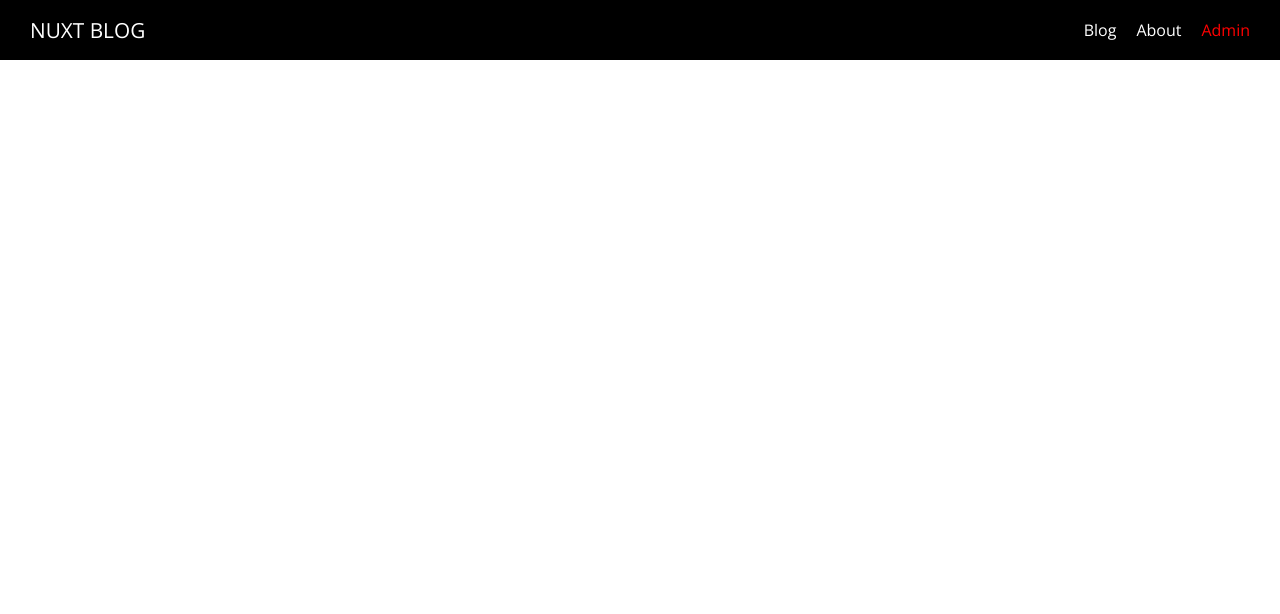
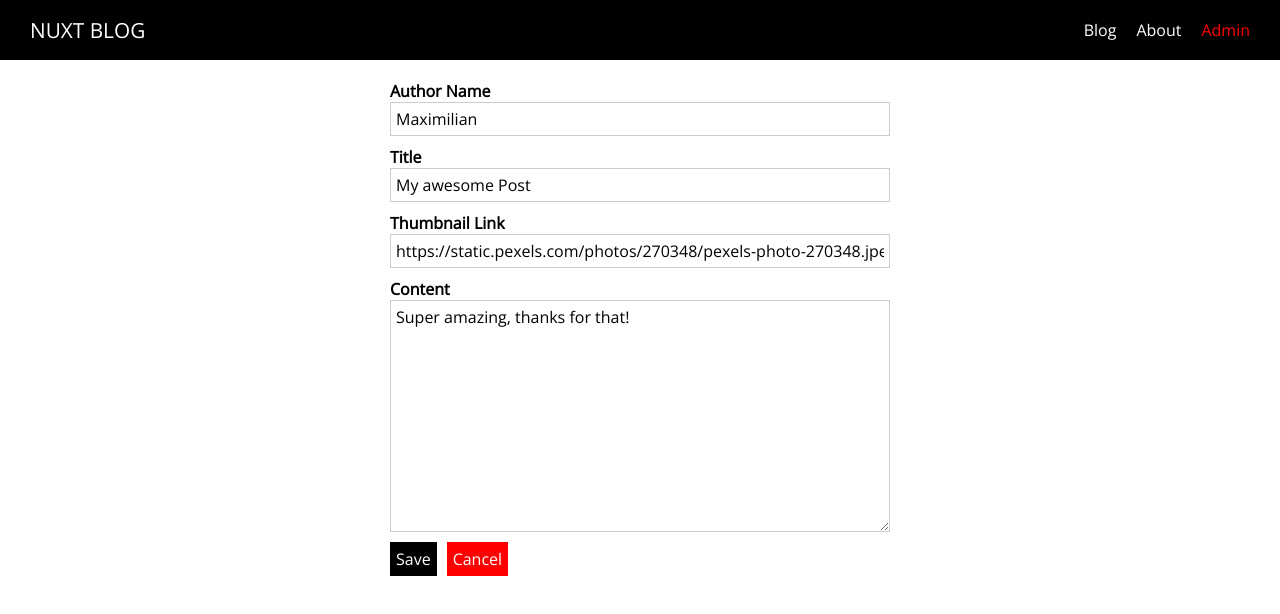
Before and after one commit to saikatbhuiyan/nuxt-blog, a Nuxt app: page /admin/1 in a window 1280 px wide. Shown: the top 614 px of the page. Built offline with nearby package versions, Linux system fonts and the light colour scheme.

Commit message:
Admin Scection

```diff
--- /dev/null
+++ b/components/Admin/AdminPostForm.vue
@@ -0,0 +1,56 @@
+<template>
+  <form @submit.prevent="onSave">
+    <AppControlInput v-model="editedPost.author">Author Name</AppControlInput>
+    <AppControlInput v-model="editedPost.title">Title</AppControlInput>
+    <AppControlInput v-model="editedPost.thumbnailLink">Thumbnail Link</AppControlInput>
+    <AppControlInput
+      control-type="textarea"
+      v-model="editedPost.content">Content</AppControlInput>
+    <AppButton type="submit">Save</AppButton>
+    <AppButton
+      type="button"
+      style="margin-left: 10px"
+      btn-style="cancel"
+      @click="onCancel">Cancel</AppButton>
+  </form>
+</template>
+
+<script>
+import AppControlInput from "@/components/UI/AppControlInput";
+import AppButton from "@/components/UI/AppButton";
+
+export default {
+  components: {
+    AppControlInput,
+    AppButton
+  },
+  props: {
+    post: {
+      type: Object,
+      required: false
+    }
+  },
+  data() {
+    return {
+      editedPost: this.post
+        ? { ...this.post }
+        : {
+            author: "",
+            title: "",
+            thumbnailLink: "",
+            content: ""
+          }
+    };
+  },
+  methods: {
+    onSave() {
+      // Save the post
+      console.log(this.editedPost);
+    },
+    onCancel() {
+      // Navigate back
+      this.$router.push("/admin");
+    }
+  }
+};
+</script>
--- /dev/null
+++ b/components/UI/AppButton.vue
@@ -0,0 +1,61 @@
+<template>
+  <button class="button" :class="btnStyle" v-bind="$attrs" v-on="$listeners">
+    <slot />
+  </button>
+</template>
+
+<script>
+export default {
+  name: "AppButton",
+  props: {
+    btnStyle: {
+      type: String,
+      default: "",
+    },
+  },
+};
+</script>
+
+
+<style scoped>
+.button {
+  font: inherit;
+  background-color: black;
+  color: white;
+  padding: 5px;
+  cursor: pointer;
+  border: 1px solid black;
+}
+
+.button:hover,
+.button:active {
+  background-color: rgb(51, 51, 51);
+  border: 1px solid black;
+}
+
+.inverted {
+  background-color: white;
+  color: black;
+  border: 1px solid transparent;
+}
+
+.inverted:hover,
+.inverted:active {
+  color: #ccc;
+  background-color: white;
+  border: 1px solid transparent;
+}
+
+.cancel {
+  background-color: red;
+  color: white;
+  border: 1px solid transparent;
+}
+
+.cancel:hover,
+.cancel:active {
+  background-color: salmon;
+  border: 1px solid transparent;
+  color: white;
+}
+</style>
--- /dev/null
+++ b/components/UI/AppControlInput.vue
@@ -0,0 +1,60 @@
+<template>
+  <div class="input-control">
+    <label><slot /></label>
+    <input
+      v-if="controlType === 'input'"
+      v-bind="$attrs"
+      :value="value"
+      @input="$emit('input', $event.target.value)"
+    />
+    <textarea
+      v-if="controlType === 'textarea'"
+      rows="10"
+      :value="value"
+      @input="$emit('input', $event.target.value)"
+    ></textarea>
+  </div>
+</template>
+
+<script>
+export default {
+  name: "AppInputControl",
+  props: {
+    controlType: {
+      type: String,
+      default: "input",
+    },
+    value: {
+      type: String,
+      default: "",
+    },
+  },
+};
+</script>
+
+<style scoped>
+.input-control {
+  margin: 10px 0;
+}
+
+.input-control label {
+  display: block;
+  font-weight: bold;
+}
+
+.input-control input,
+.input-control textarea {
+  display: block;
+  width: 100%;
+  box-sizing: border-box;
+  font: inherit;
+  border: 1px solid #ccc;
+  padding: 5px;
+}
+
+.input-control input:focus,
+.input-control textarea:focus {
+  background-color: #eee;
+  outline: none;
+}
+</style>
--- /dev/null
+++ b/pages/admin/_postId/index.vue
@@ -0,0 +1,41 @@
+<template>
+  <div class="admin-post-page">
+    <section class="update-form">
+      <AdminPostForm :post="loadedPost" />
+    </section>
+  </div>
+</template>
+
+<script>
+import AdminPostForm from "@/components/Admin/AdminPostForm";
+
+export default {
+  components: {
+    AdminPostForm,
+  },
+  data() {
+    return {
+      loadedPost: {
+        author: "Maximilian",
+        title: "My awesome Post",
+        content: "Super amazing, thanks for that!",
+        thumbnailLink:
+          "https://static.pexels.com/photos/270348/pexels-photo-270348.jpeg",
+      },
+    };
+  },
+};
+</script>
+
+<style scoped>
+.update-form {
+  width: 90%;
+  margin: 20px auto;
+}
+
+@media (min-width: 768px) {
+  .update-form {
+    width: 500px;
+  }
+}
+</style>
--- /dev/null
+++ b/pages/admin/index.vue
@@ -0,0 +1,37 @@
+<template>
+  <div class="admin-page">
+    <section class="new-post">
+      <button @click="$router.push('/admin/new-post')">Create Post</button>
+    </section>
+    <section class="existing-posts">
+      <h1>Existing Posts</h1>
+      <PostList isAdmin />
+    </section>
+  </div>
+</template>
+
+<script>
+import PostList from "@/components/Posts/PostList";
+
+export default {
+  components: {
+    PostList,
+  },
+};
+</script>
+
+<style scoped>
+.admin-page {
+  padding: 20px;
+}
+
+.new-post {
+  text-align: center;
+  border-bottom: 2px solid #ccc;
+  padding-bottom: 10px;
+}
+
+.existing-posts h1 {
+  text-align: center;
+}
+</style>
--- /dev/null
+++ b/pages/admin/new-post/index.vue
@@ -0,0 +1,30 @@
+<template>
+  <div class="admin-new-post-page">
+    <section class="new-post-form">
+      <AdminPostForm />
+    </section>
+  </div>
+</template>
+
+<script>
+import AdminPostForm from "@/components/Admin/AdminPostForm";
+
+export default {
+  components: {
+    AdminPostForm,
+  },
+};
+</script>
+
+<style scoped>
+.new-post-form {
+  width: 90%;
+  margin: 20px auto;
+}
+
+@media (min-width: 768px) {
+  .new-post-form {
+    width: 500px;
+  }
+}
+</style>
```
Also changed, not shown: pages/admin/auth/index.vue (added).
